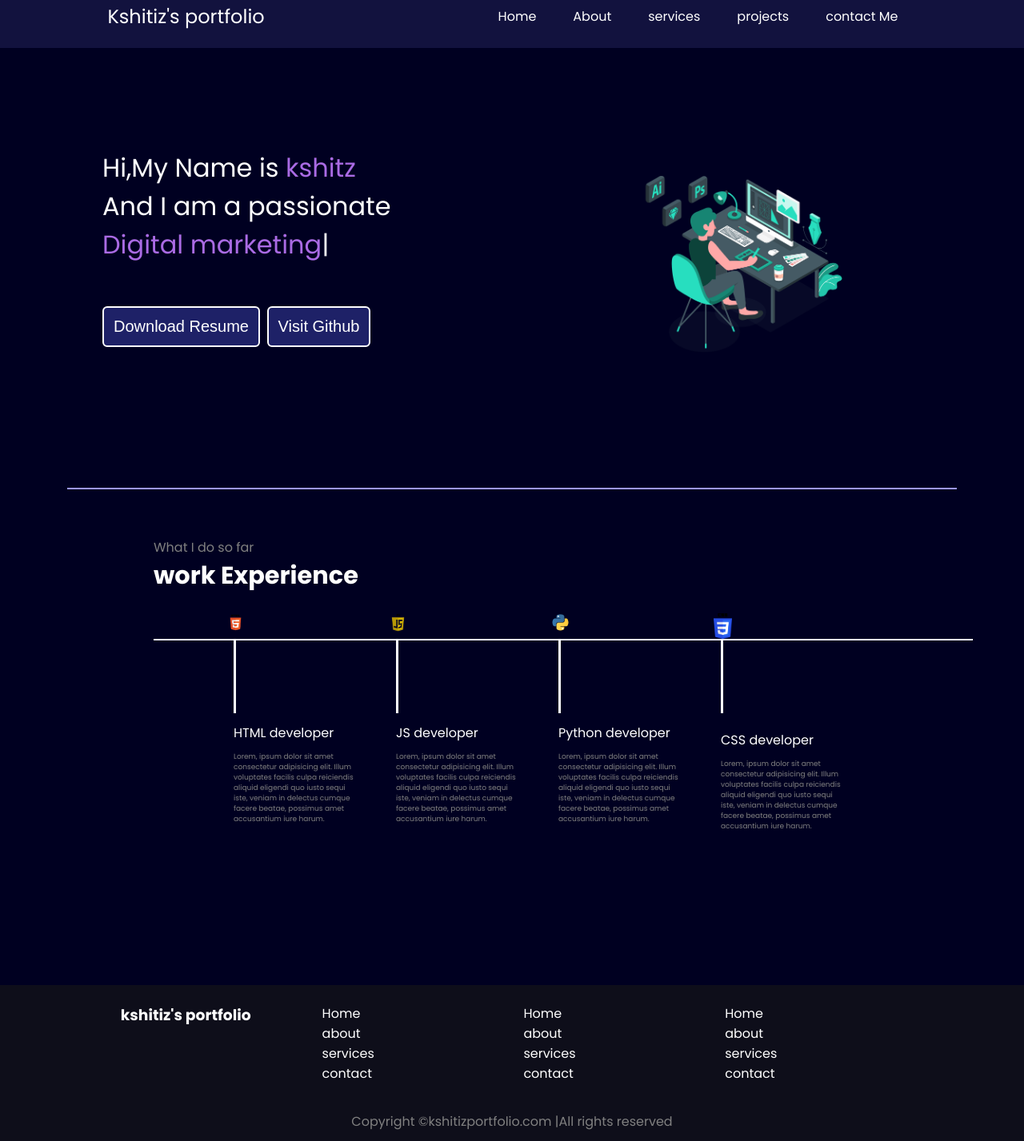
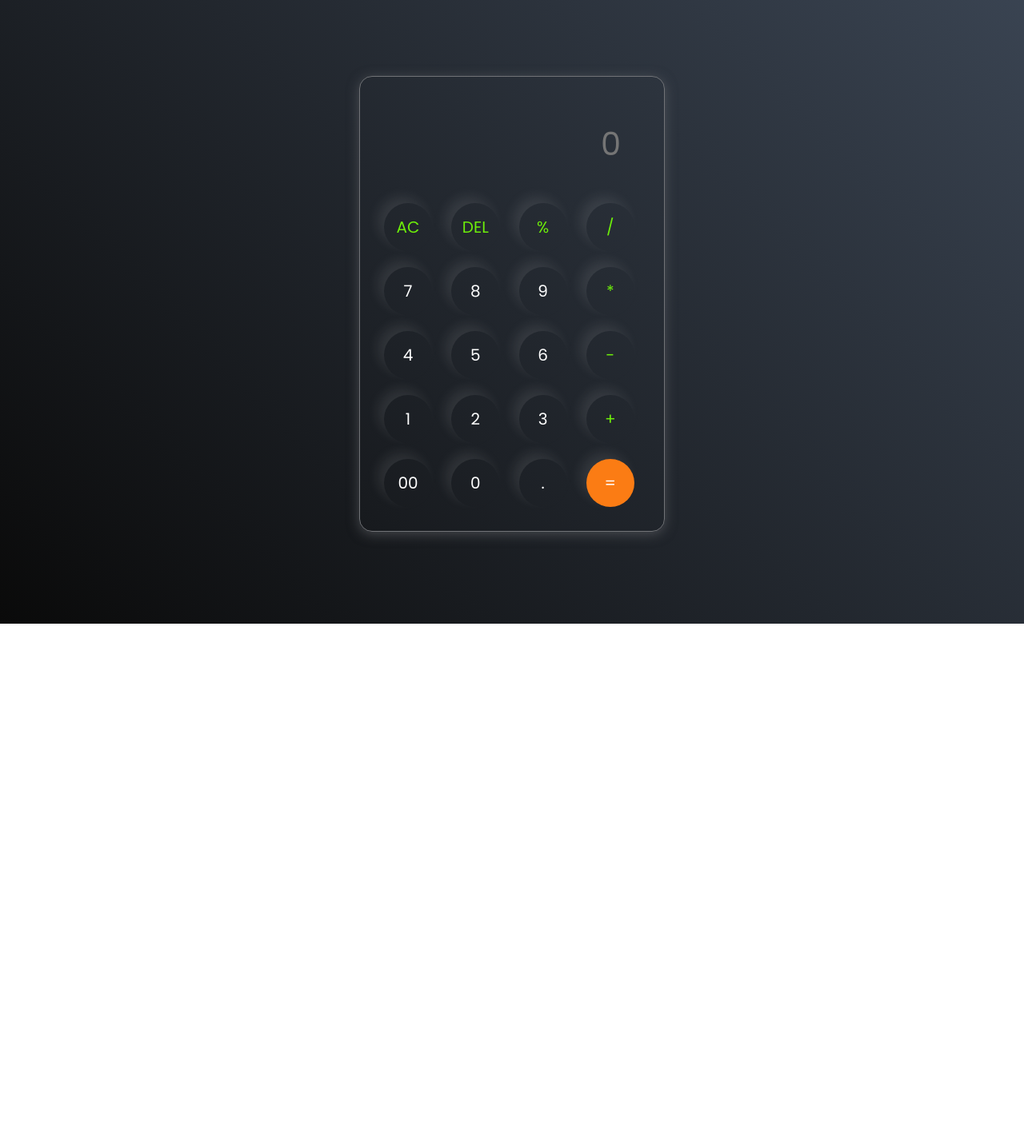
Before and after one commit to kshitizshrestha08/calculator, a plain HTML site: page kshitiz-developer/index.html in a window 1280 px wide. Shown: the part 20-1447 px from the top of the page at 80% size. After the commit the page ends 800 px from the top, so only its background shows below. Drawn offline with nearby package versions, Linux system fonts and the light colour scheme.

Commit message:
Add files via upload

```diff
--- a/kshitiz-developer/index.html
+++ b/kshitiz-developer/index.html
@@ -3,140 +3,43 @@
   <head>
     <meta charset="UTF-8" />
     <meta name="viewport" content="width=device-width, initial-scale=1.0" />
-    <title>kshitiz-developer</title>
-    <link rel="stylesheet" href="style.css">
-    <link rel="preconnect" href="https://fonts.googleapis.com" />
-    <link rel="preconnect" href="https://fonts.gstatic.com" crossorigin />
-    <link
-      href="https://fonts.googleapis.com/css2?family=Poppins:ital,wght@0,100;0,200;0,300;0,400;0,500;0,600;0,700;0,800;0,900;1,100;1,200;1,300;1,400;1,500;1,600;1,700;1,800;1,900&display=swap"
-      rel="stylesheet"
-    />
+    <title>calculator</title>
+    <link rel="stylesheet" href="style.css" />
   </head>
   <body>
-    <header>
-      <nav>
-        <div class="left">Kshitiz's portfolio</div>
-        <div class="right">
-          <ul>
-            <li><a href="/">Home</a></li>
-            <li><a href="/">About</a></li>
-            <li><a href="/">services</a></li>
-            <li><a href="/">projects</a></li>
-            <li><a href="/">contact Me</a></li>
-          </ul>
-        </div>
-      </nav>
-    </header>
-    <main>
-      <section class="firstsection">
-        <div class="leftsection">
-          Hi,My Name is <span class="purple">kshitz </span>
-          <div>And I am a passionate</div>
-          <span id="element"></span>
-          <div class="buttons">
-             <button class="btn">Download Resume</button>
-             <button class="btn">Visit Github</button>
-          </div>
-        </div>
-        <div class="rightsection">
-          <img src="img.png" alt="">
-        </div>
-      </section>
-      <hr />
-      <section class="secondsection">
-        <span class="text-gray"> What I do so far</span>
-        <h1>work Experience</h1>
-
-        <div class="box">
-          <div class="vertical">
-            <img class="image-top" src="developer.png" alt="" />
-            <div class="vertical-title">HTML developer</div>
-            <div class="vertical-desc">
-              Lorem, ipsum dolor sit amet consectetur adipisicing elit. Illum
-              voluptates facilis culpa reiciendis aliquid eligendi quo iusto
-              sequi iste, veniam in delectus cumque facere beatae, possimus amet
-              accusantium iure harum.
-            </div>
-          </div>
-          <div class="vertical">
-            <img class="image-top" src="js.png.png" alt="" />
-            <div class="vertical-title">JS developer</div>
-            <div class="vertical-desc">
-              Lorem, ipsum dolor sit amet consectetur adipisicing elit. Illum
-              voluptates facilis culpa reiciendis aliquid eligendi quo iusto
-              sequi iste, veniam in delectus cumque facere beatae, possimus amet
-              accusantium iure harum.
-            </div>
-          </div>
-          <div class="vertical">
-            <img class="image-top" src="python.png.png" alt="" />
-            <div class="vertical-title">Python developer</div>
-            <div class="vertical-desc">
-              Lorem, ipsum dolor sit amet consectetur adipisicing elit. Illum
-              voluptates facilis culpa reiciendis aliquid eligendi quo iusto
-              sequi iste, veniam in delectus cumque facere beatae, possimus amet
-              accusantium iure harum.
-            </div>
-          </div>
-          <div class="vertical">
-            <img class="image-top" src="css.png.png" alt="" />
-            <div class="vertical-title">CSS developer</div>
-            <div class="vertical-desc">
-              Lorem, ipsum dolor sit amet consectetur adipisicing elit. Illum
-              voluptates facilis culpa reiciendis aliquid eligendi quo iusto
-              sequi iste, veniam in delectus cumque facere beatae, possimus amet
-              accusantium iure harum.
-            </div>
-          </div>
-        </div>
-        </div>
-      </section>
-    </main>
-    <footer>
-      <div class="footer">
-        <div class="footer-first">
-          <h3>kshitiz's portfolio</h3>
-        </div>
-        <div class="footer-second">
-          <ul>
-            <li>Home</li>
-            <li>about</li>
-            <li>services</li>
-            <li>contact</li>
-          </ul>
-        </div>
-        <div class="footer-third">
-          <ul>
-            <li>Home</li>
-            <li>about</li>
-            <li>services</li>
-            <li>contact</li>
-          </ul>
-        </div>
-        <div class="footer-fourth">
-          <ul>
-            <li>Home</li>
-            <li>about</li>
-            <li>services</li>
-            <li>contact</li>
-          </ul>
-        </div>
+    <div class="calculator">
+      <input type="text" placeholder="0" id="inputBox" />
+      <div>
+        <button class="operator">AC</button>
+        <button class="operator">DEL</button>
+        <button class="operator">%</button>
+        <button class="operator">/</button>
       </div>
-      <div class="footer-rights">
-        Copyright &#169;kshitizportfolio.com |All rights reserved
+      <div>
+        <button>7</button>
+        <button>8</button>
+        <button>9</button>
+        <button class="operator">*</button>
       </div>
-    </footer>
-    <script src="https://unpkg.com/typed.js@2.1.0/dist/typed.umd.js"></script>
-    <script>
-      var typed = new Typed("#element", {
-        strings: [
-          "Web developer",
-          "graphic designer",
-          "Digital marketing",
-          "web designer",
-        ],
-        typeSpeed: 50,
-      });
-    </script>
+      <div>
+        <button>4</button>
+        <button>5</button>
+        <button>6</button>
+        <button class="operator">-</button>
+      </div>
+      <div>
+        <button>1</button>
+        <button>2</button>
+        <button>3</button>
+        <button class="operator">+</button>
+      </div>
+      <div>
+        <button>00</button>
+        <button>0</button>
+        <button>.</button>
+        <button class="eqlBtn">=</button>
+      </div>
+    </div>
   </body>
+  <script src="script.js"></script>
 </html>
--- /dev/null
+++ b/kshitiz-developer/script.js
@@ -0,0 +1,22 @@
+let input = document.getElementById("inputBox");
+let buttons = document.querySelectorAll("button");
+
+let string = "";
+let arr = Array.from(buttons);
+arr.forEach((button) => {
+  button.addEventListener("click", (e) => {
+    if (e.target.innerHTML == "=") {
+      string = eval(string);
+      input.value = string;
+    } else if (e.target.innerHTML == "AC") {
+      string = "";
+      input.value = string;
+    } else if (e.target.innerHTML == "DEL") {
+      string = string.substring(0, string.length - 1);
+      input.value = string;
+    } else {
+      string += e.target.innerHTML;
+      input.value = string;
+    }
+  });
+});
--- a/kshitiz-developer/style.css
+++ b/kshitiz-developer/style.css
@@ -1,155 +1,54 @@
+@import url("https://fonts.googleapis.com/css2?family=Poppins:ital,wght@0,100;0,200;0,300;0,400;0,500;0,600;0,700;0,800;0,900;1,100;1,200;1,300;1,400;1,500;1,600;1,700;1,800;1,900&display=swap");
 * {
   margin: 0;
   padding: 0;
+  box-sizing: border-box;
+  font-family: "poppins", sans-serif;
 }
+
 body {
-    background-color: rgb(0, 0, 33);
-    color: white;
-    font-family: "Poppins", sans-serif;
-  }
-  nav {
-    display: flex;
-    justify-content: space-around;
-    align-items: center;
-    height: 80px;
-    background-color: rgb(18, 18, 62);
-  }
-  nav ul {
+  width: 100%;
+  height: 100vh;
   display: flex;
   justify-content: center;
+  align-items: center;
+  background: linear-gradient(45deg, #0a0a0a, #3a4452);
 }
-  nav ul li {
-    list-style: none;
-    margin: 0 23px;
+.calculator {
+  border: 1px solid #717377;
+  padding: 20px;
+  border-radius: 16px;
+  background: transparent;
+  box-shadow: 0px 3px 15px rgba(113, 115, 119, 0.5);
 }
-
-  nav ul li a {
-    text-decoration: none;
-    color: white;
+input {
+  width: 320px;
+  border: none;
+  padding: 24px;
+  margin: 10px;
+  background: transparent;
+  box-shadow: 0px 3px 15px rgbs(84, 84, 84, 0.1);
+  font-size: 40px;
+  text-align: right;
 }
-
-  nav ul li a:hover {
-    color: rgb(153, 153, 226);
-    font-size: 1.03rem;
+input-placeholder {
+  color: #ffff;
 }
-  .left {
-    font-size: 1.5rem;
-  }
-  .firstsection {
-    display: flex;
-    justify-content: space-around;
-    margin: 110px 0;
-    align-items: center;
-  }
-
-  .firstsection > div {
-    width: 30%;
-  }
-  .leftsection {
-    font-size: 2rem;
-  }
-  .leftsection .buttons{
-    padding: 50px 0;
-  }
-  .leftsection .btn{
-     padding: 12px;
-     background: #1e2167;
-     color: white;
-     border: 2px solid white;
-     border-radius: 6px;
+button {
+  border: none;
+  width: 60px;
+  height: 60px;
+  margin: 10px;
+  border-radius: 50%;
+  background: transparent;
+  color: #ffff;
   font-size: 20px;
+  box-shadow: -8px -8px 15px rgba(225, 225, 225, 0.1);
   cursor: pointer;
 }
-
-  .rightsection img {
-    width: 80%;
-    margin: 50px 0;
+.eqlBtn {
+  background: #fb7c14;
 }
-  .purple {
-    color: rgb(170, 107, 228);
+.operator {
+  color: #6dee0a;
 }
-  #element {
-    color: rgb(170, 107, 228);
-  }
-  .secondsection {
-    max-width: 70vw;
-    margin: auto;
-    height: 70vh;
-  }
-  main hr {
-    border: 0;
-    background: #9c97f1;
-    height: 1.2px;
-    margin: 60px 84px;
-  }
-  .secondsection h1 {
-    font-size: 1.9rem;
-  }
-  .text-gray {
-    color: gray;
-  }
-  .secondsection .box {
-    background: white;
-    width: 80vw;
-    height: 2px;
-    margin: 56px 0;
-    display: flex;
-  }
-
-  .secondsection .vertical {
-    height: 93px;
-    width: 3px;
-    background-color: white;
-    margin: 0 100px;
-  }
-  .image-top {
-    width: 23px;
-    position: relative;
-    top: -32px;
-    left: -9px;
-  }
-  .vertical-title {
-    position: relative;
-    top: 75px;
-    width: 150px;
-  }
-  .vertical-title_1 {
-    position: relative;
-    top: 75px;
-    width: 150px;
-  }
-  .vertical-desc {
-    position: relative;
-    top: 86px;
-    color: gray;
-    width: 150px;
-    font-size: 9px;
-  }
-  .vertical-desc_1{
-    position: relative;
-    top: 86px;
-    color: gray;
-    width: 150px;
-    font-size: 9px;
-  }
-  footer{
-    background-color: #0e0e1a;
-
-  }
-  .footer{
-    display: flex;
-    padding: 23px 122px;
-    justify-content: space-evenly;
-  }
-  .footer ul{
-    list-style: none;
-  }
-
-  .footer >div{
-    width: 223px;
-  }
-  footer .footer-rights{
-  text-align: center;
-  color: gray;
-  padding: 12px 0;
-  }
```
Also changed, not shown: kshitiz-developer/Screenshot 2024-10-03 093557.png (added). Lines whose indentation alone changed are shown as unchanged.
